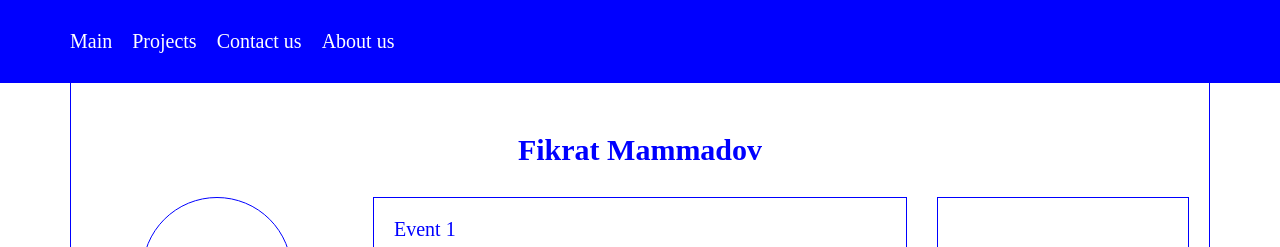
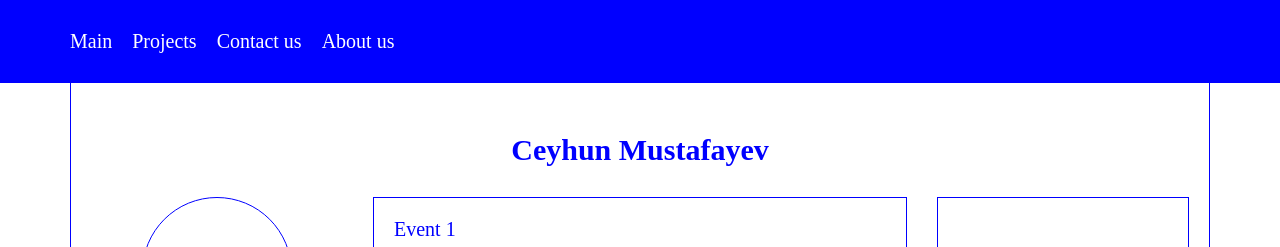
Before and after one commit to Ceyhuun/asoiu-web-labs, a plain HTML site: page lab02/index.html in a window 1280 px wide. Shown: the top 247 px of the page. Drawn offline with Linux system fonts and the light colour scheme.

Commit message:
Update lab2

```diff
--- a/lab02/index.html
+++ b/lab02/index.html
@@ -24,7 +24,7 @@
             <div class="row">
                 <div class="col-12">
                     <div class="title">
-                        Fikrat Mammadov
+                       Ceyhun Mustafayev
                     </div>
                 </div>
                 <div class="col-3">
```
